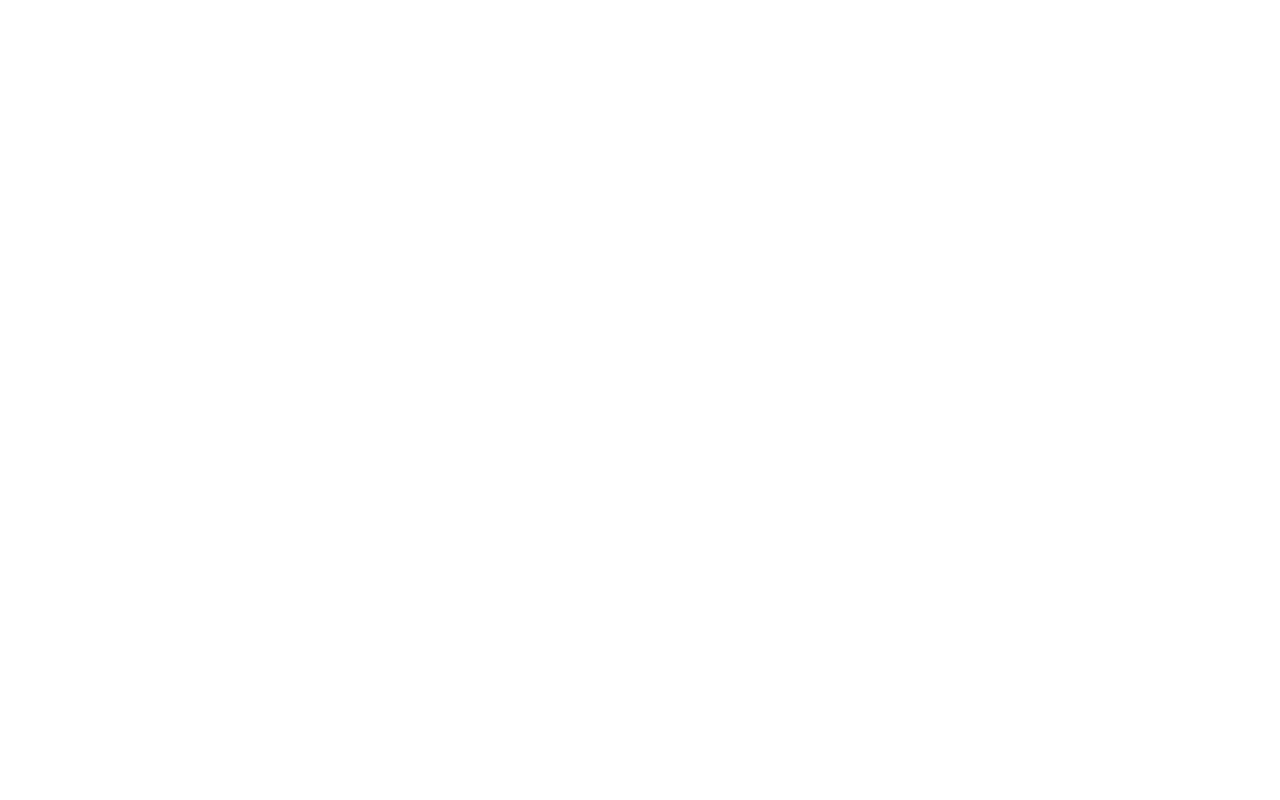
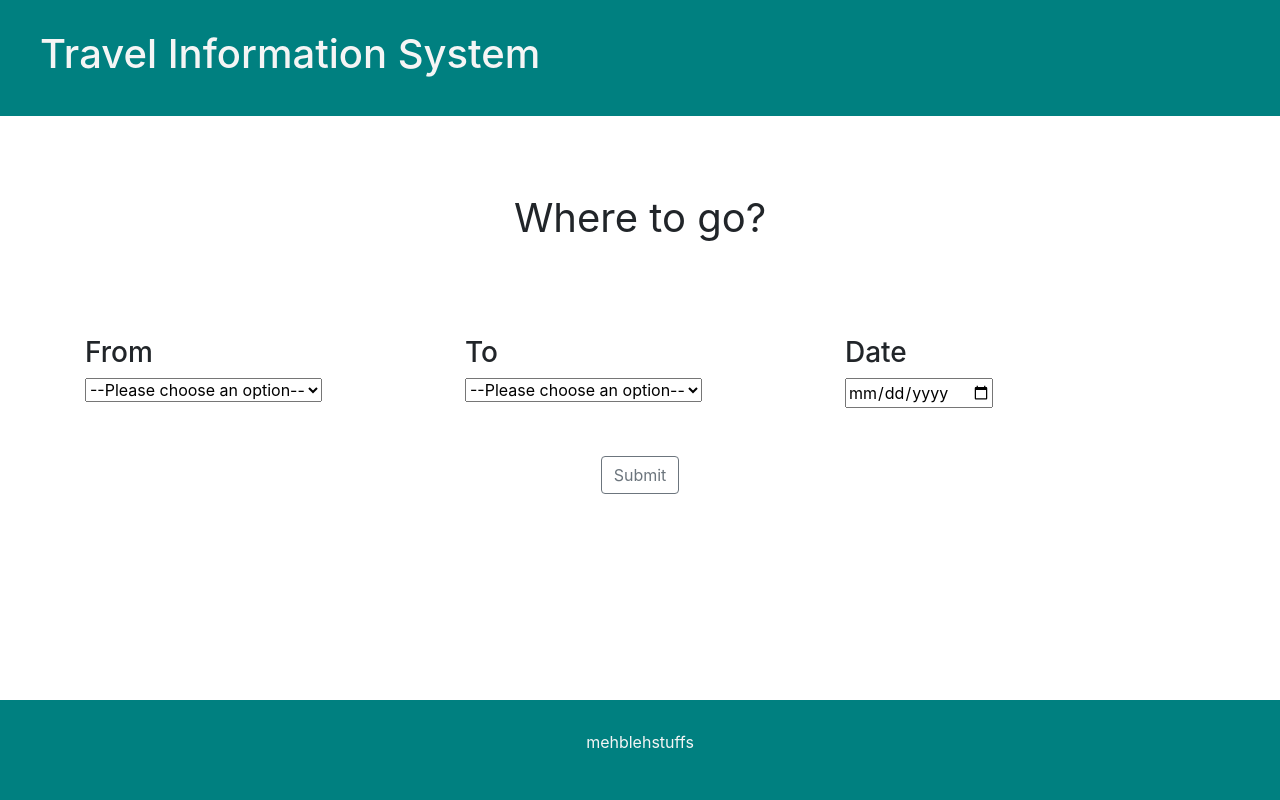
Before and after one commit to Mehrab137/Travel_Information_System, a plain HTML site: page index.html in a window 1280 px wide. Drawn offline with nearby package versions, Linux system fonts and the light colour scheme.

Commit message:
alignment fixed

```diff
--- a/index.html
+++ b/index.html
@@ -4,8 +4,67 @@
     <meta charset="UTF-8">
     <meta name="viewport" content="width=device-width, initial-scale=1.0">
     <title>Travel Information System</title>
+    <link rel="stylesheet" href="style.css">
+    <link rel="stylesheet" href="https://maxcdn.bootstrapcdn.com/bootstrap/4.5.2/css/bootstrap.min.css">
 </head>
 <body>
+    <header>
+       <h1 style="color: aliceblue;"><a href="#">Travel Information System</a></h1>
+    </header>
+          <br><br><br>
+          <p style="text-align: center;font-size: 40px;">Where to go?</p>
+          <br><br><br>
+       <div class="container">
+        <div class="row">
+          <div class="col-sm-4">
+            <h3>From</h3>
+            <form>
+                <select id="pet-select">
+                    <option value="">--Please choose an option--</option>
+                    <option value="dog">Dhaka</option>
+                    <option value="cat">Chattogram</option>
+                    <option value="hamster">Sylhet</option>
+                    <option value="parrot">Khulna</option>
+                    <option value="spider">Rangpur</option>
+                    <option value="goldfish">Mymensingh</option>
+                </select>
+            </form>
 
+          </div>
+          <div class="col-sm-4">
+            <h3>To</h3>
+           <form>
+             <select id="pet-select">
+                <option value="">--Please choose an option--</option>
+                <option value="dog">Dhaka</option>
+                <option value="cat">Chattogram</option>
+                <option value="hamster">Sylhet</option>
+                <option value="parrot">Khulna</option>
+                <option value="spider">Rangpur</option>
+                <option value="goldfish">Mymensingh</option>
+             </select>
+           </form>
+          </div>
+          <div class="col-sm-4">
+            <h3>Date</h3>
+            <form>
+                <input type="date" placeholder="dd-mm-yyyy">
+            </form>
+
+          </div>
+        </div>
+      </div>
+
+      <br><br>
+
+      <form>
+          <div class="sb">
+            <button type="button" class="btn btn-outline-secondary">Submit</button>
+        </div>
+      </form>
+
+      <footer>
+          <p>mehblehstuffs</p>
+      </footer>
 </body>
 </html>
--- /dev/null
+++ b/style.css
@@ -0,0 +1,31 @@
+body{
+    background-color: skyblue;
+}
+header{
+    background-color: teal;
+    left: 0;
+    bottom: 0;
+    width: 100%;
+    text-align: left;
+    padding: 30px;
+    color: whitesmoke;
+}
+a:link {
+    color:whitesmoke;
+    background-color:transparent;
+    text-decoration: none;
+    padding-left: 10px;
+  }
+  footer{
+      position: fixed;
+      background-color: teal;
+      left: 0;
+      bottom: 0;
+      width: 100%;
+      text-align: center;
+      padding: 30px;
+      color: whitesmoke;
+  }
+  .sb{
+      text-align: center;
+  }
```
